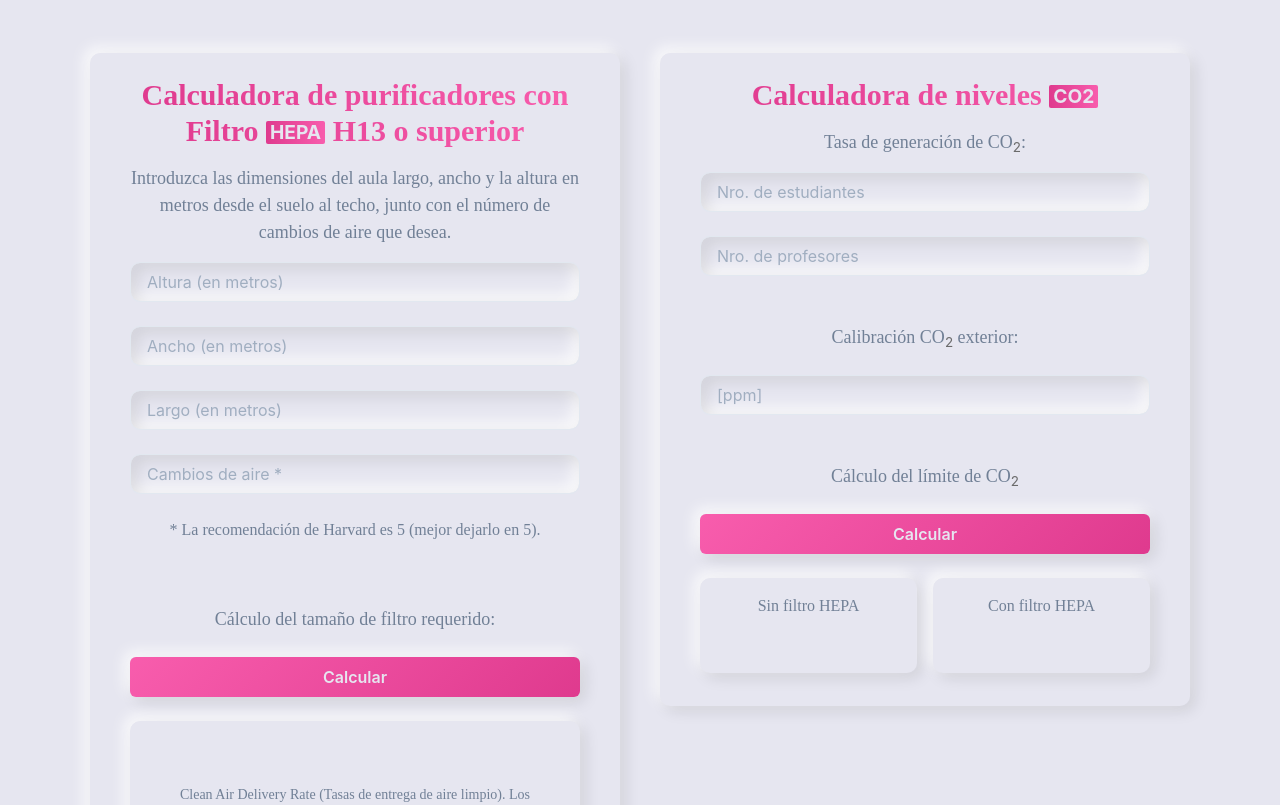
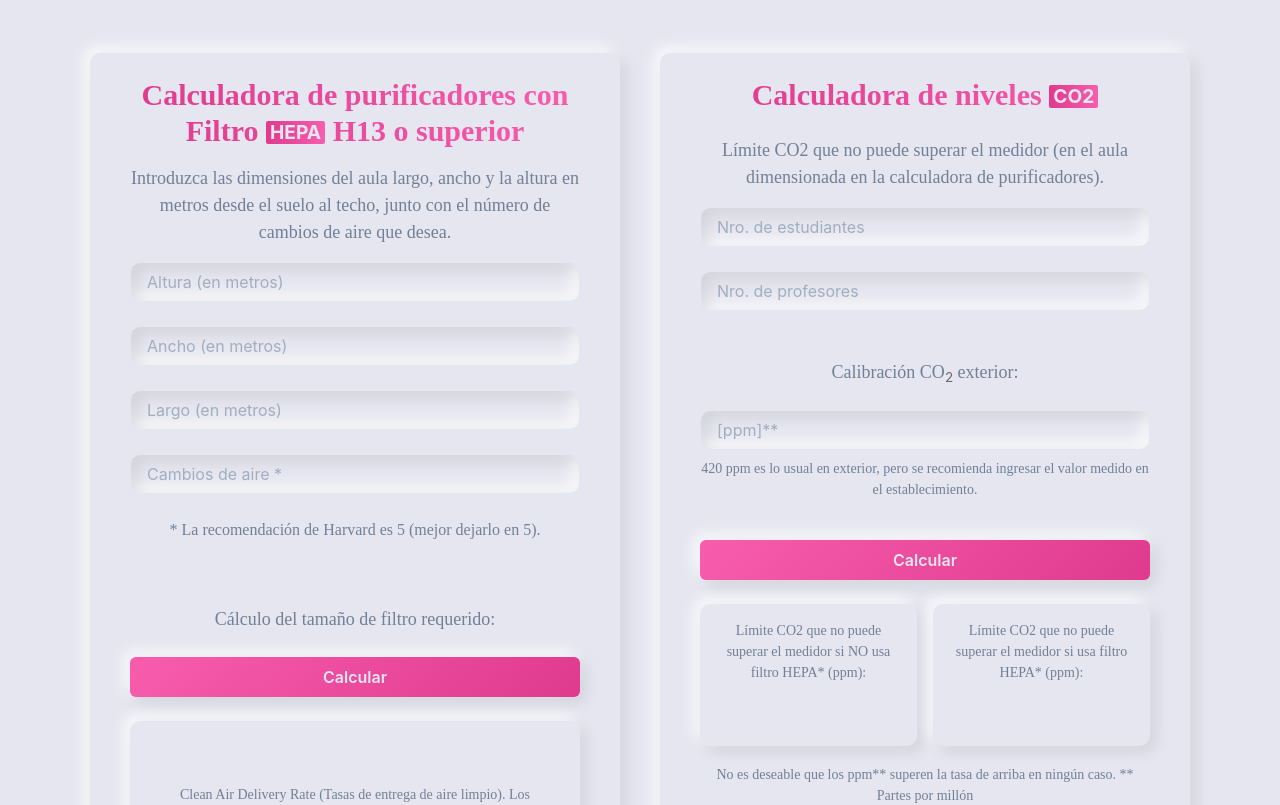
Before and after one commit to teootoledo/co2calculator, a React (Create React App) app: page / in a window 1280 px wide. Shown: the part 320-1125 px from the top of the page. Built offline with nearby package versions, Linux system fonts and the light colour scheme; a web font is replaced by a local one.

Commit message:
Fix Issue #2

```diff
--- a/src/components/calculadora/CalculadoraCO2.js
+++ b/src/components/calculadora/CalculadoraCO2.js
@@ -109,9 +109,10 @@ const CalculadoraCO2 = ({ room }) => {
           color="gray.500"
           fontFamily="SF-regular"
           fontSize="lg"
-          className="mb-3"
+          className="mt-4 mb-3"
         >
-          Tasa de generación de CO<sub>2</sub>:
+          Límite CO2 que no puede superar el medidor (en el aula dimensionada en
+          la calculadora de purificadores).
         </Text>
         <form action="">
           <Stack spacing={6} w={["100%"]}>
@@ -189,7 +190,7 @@ const CalculadoraCO2 = ({ room }) => {
             <Input
               type="number"
               name="calibracionCO2ext"
-              placeholder="[ppm]"
+              placeholder="[ppm]**"
               className="neuInput"
               size="md"
               ref={(el) => (inputRef.current[2] = el)}
@@ -203,10 +204,11 @@ const CalculadoraCO2 = ({ room }) => {
             <Text
               color="gray.500"
               fontFamily="SF-regular"
-              fontSize="lg"
-              className="mt-5"
+              fontSize="sm"
+              className="mt-2 mb-3"
             >
-              Cálculo del límite de CO<sub>2</sub>
+              420 ppm es lo usual en exterior, pero se recomienda ingresar el
+              valor medido en el establecimiento.
             </Text>
             <Button
               onClick={() => calcular()}
@@ -222,10 +224,11 @@ const CalculadoraCO2 = ({ room }) => {
                   <Text
                     color="gray.500"
                     fontFamily="SF-regular"
-                    fontSize="md"
-                    className="mt-0"
+                    fontSize="sm"
+                    className="mx-3 mb-2"
                   >
-                    Sin filtro HEPA
+                    Límite CO2 que no puede superar el medidor si NO usa filtro
+                    HEPA* (ppm):
                   </Text>
                   <div className={`${!aula.limiteNoHEPA && "invisible"} `}>
                     <Tooltip
@@ -237,15 +240,16 @@ const CalculadoraCO2 = ({ room }) => {
                   </div>
                 </div>
               </Box>
-              <Box height="80px">
+              <Box height="80px" className="mb-5">
                 <div className="neuBtn py-3">
                   <Text
                     color="gray.500"
                     fontFamily="SF-regular"
-                    fontSize="md"
-                    className="mt-0"
+                    fontSize="sm"
+                    className="mx-3 mb-2"
                   >
-                    Con filtro HEPA
+                    Límite CO2 que no puede superar el medidor si usa filtro
+                    HEPA* (ppm):
                   </Text>
                   <div className={`${!aula.limiteSiHEPA && "invisible"} `}>
                     <Tooltip
@@ -259,6 +263,15 @@ const CalculadoraCO2 = ({ room }) => {
               </Box>
             </SimpleGrid>
           </Stack>
+          <Text
+            color="gray.500"
+            fontFamily="SF-regular"
+            fontSize="sm"
+            className="my-2 mx-3"
+          >
+            No es deseable que los ppm** superen la tasa de arriba en ningún
+            caso. ** Partes por millón
+          </Text>
         </form>
       </Container>
     </>
```
